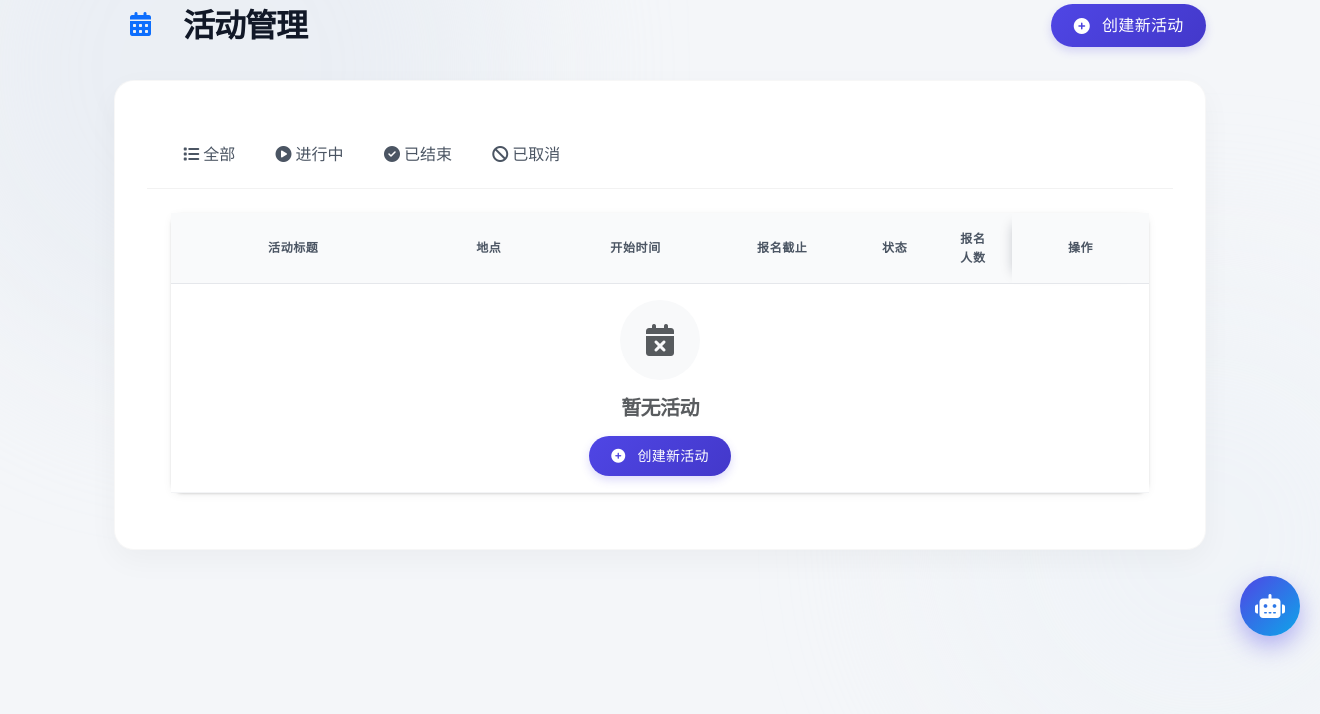
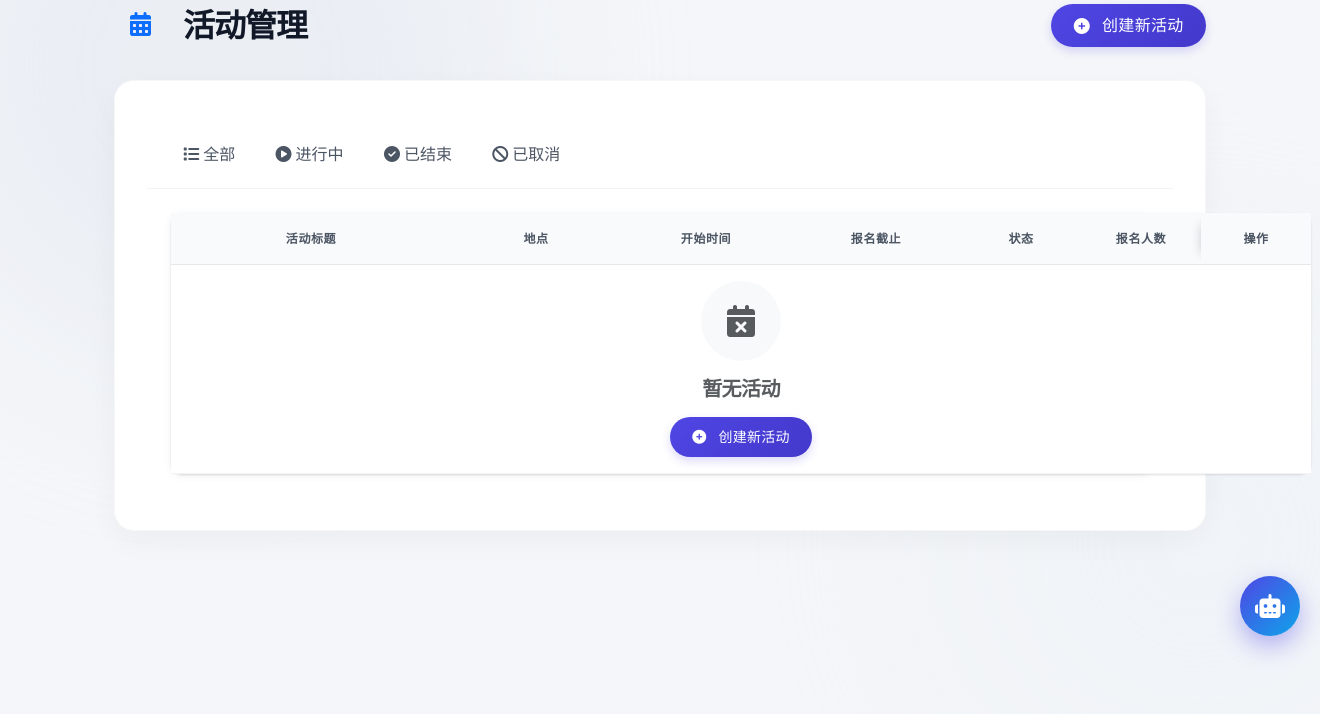
Before and after one commit to Stuart-0728/reg, a Python web app: template src/templates/admin/activities.html in a window 1320 px wide. Shown: the part 144-858 px from the top of the page. Run offline with Jinja, Linux system fonts and the light colour scheme; the template is opened without the code that fills it, so the values that code supplies are empty; some libraries are stand-ins or nearby versions.

Commit message:
fix(admin): prevent activities columns compression with sticky action

```diff
--- a/src/templates/admin/activities.html
+++ b/src/templates/admin/activities.html
@@ -50,16 +50,25 @@
         </div>
         <div class="card-body p-0">
             <div class="table-responsive has-sticky-action" style="overflow-x: auto; overflow-y: visible;">
-                <table class="table table-hover align-middle mb-0 table-cell-scroll table-has-sticky-action">
+                <table class="table table-hover align-middle mb-0 table-cell-scroll table-has-sticky-action activities-table">
+                    <colgroup>
+                        <col style="width: 280px;">
+                        <col style="width: 170px;">
+                        <col style="width: 170px;">
+                        <col style="width: 170px;">
+                        <col style="width: 120px;">
+                        <col style="width: 120px;">
+                        <col style="width: 110px;">
+                    </colgroup>
                     <thead class="table-light">
                         <tr>
-                            <th style="width: 25%;">活动标题</th>
-                            <th style="width: 15%;">地点</th>
-                            <th style="width: 15%;">开始时间</th>
-                            <th style="width: 15%;">报名截止</th>
-                            <th style="width: 8%;">状态</th>
-                            <th style="width: 8%;">报名人数</th>
-                            <th style="width: 14%;" class="sticky-action-col">操作</th>
+                            <th>活动标题</th>
+                            <th>地点</th>
+                            <th>开始时间</th>
+                            <th>报名截止</th>
+                            <th>状态</th>
+                            <th>报名人数</th>
+                            <th class="sticky-action-col">操作</th>
                         </tr>
                     </thead>
                     <tbody>
@@ -457,6 +466,17 @@ function updateActivityStatus(activityId, status) {
     border-spacing: 0;
 }
 
+.activities-card .activities-table {
+    table-layout: fixed;
+    width: max-content;
+    min-width: 100%;
+}
+
+.activities-card .activities-table th,
+.activities-card .activities-table td {
+    white-space: nowrap;
+}
+
 .activities-card .table-has-sticky-action .sticky-action-col {
     position: -webkit-sticky;
     position: sticky;
@@ -464,6 +484,7 @@ function updateActivityStatus(activityId, status) {
     z-index: 3;
     background: #fff;
     box-shadow: -10px 0 12px -12px rgba(15, 23, 42, 0.28);
+    min-width: 110px;
 }
 
 .activities-card .table-has-sticky-action thead .sticky-action-col {
```
